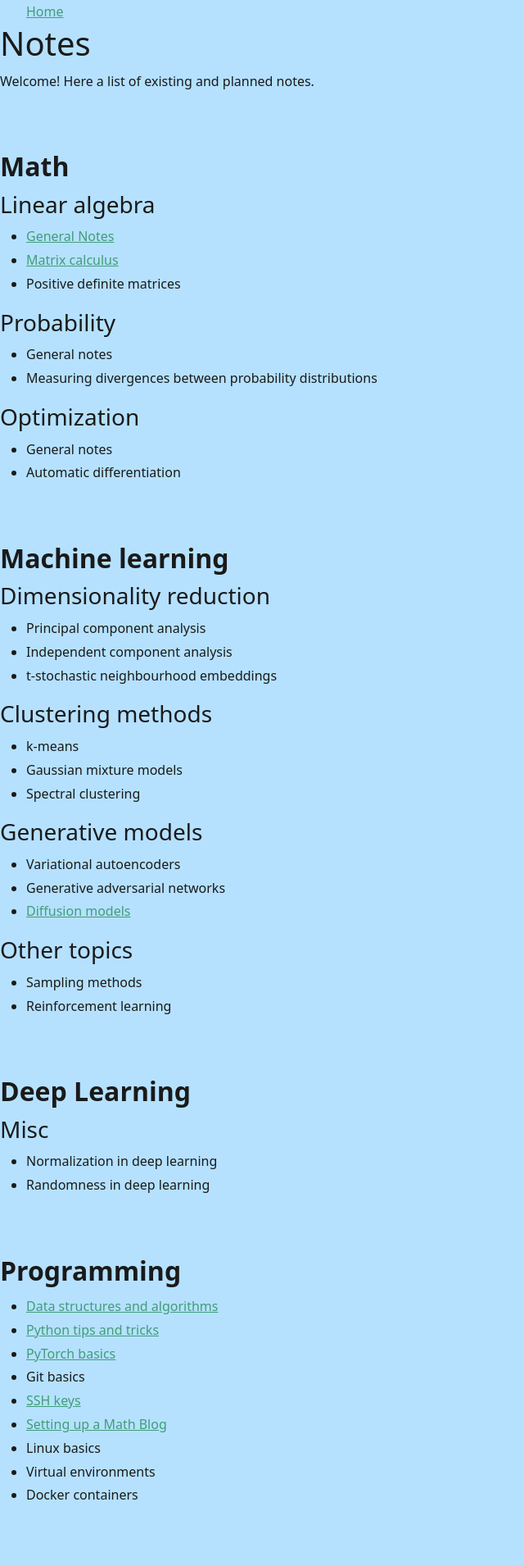
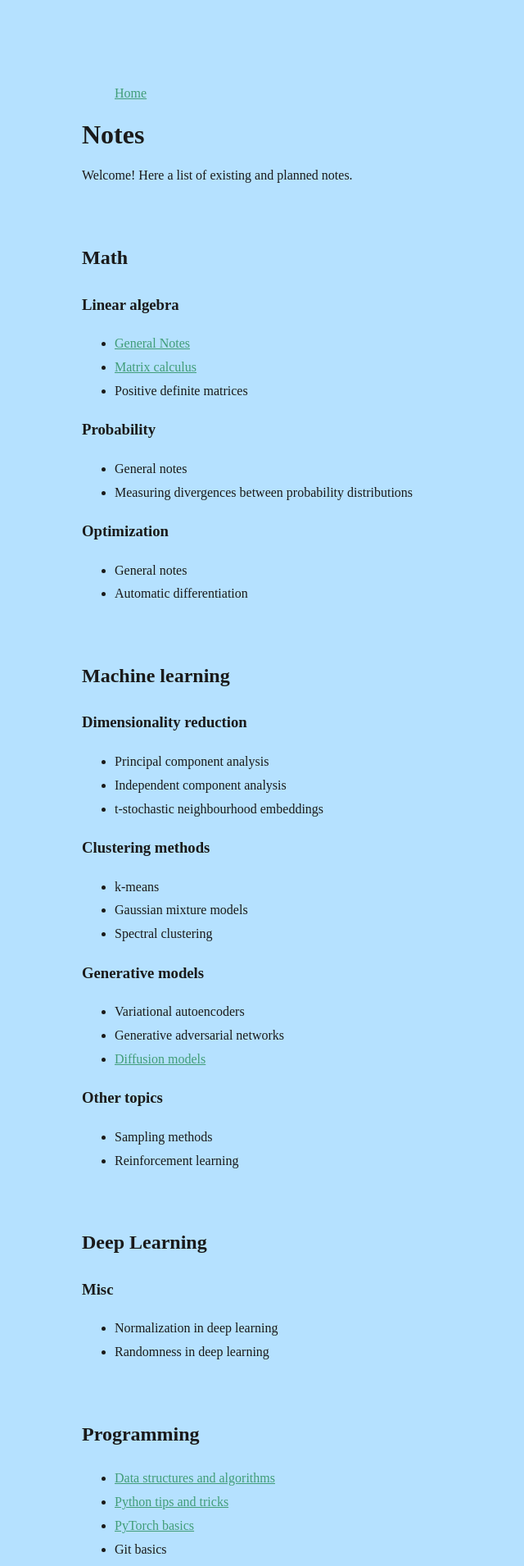
Before and after one commit to neeravkarani/notes, a Jekyll site: the page built from index.md, in a window 1280 px wide. Shown: the top 1910 px of the page at 82% size, without its empty margins (0-640 px from the left). Built offline with Jekyll 4.4.1, drawn with Linux system fonts in a browser that asks for light colours.

Commit message:
copied style from another website.

```diff
--- a/_includes/head.html
+++ b/_includes/head.html
@@ -1,8 +1,8 @@
 <!-- Meta tags, CSS links, and other head elements can go here -->
 <!-- <link rel="stylesheet" href="{{ '/assets/css/main.css' | relative_url }}"> -->
 <!-- Bootstrap -->
-<link href="https://cdn.jsdelivr.net/npm/bootstrap@5.0.2/dist/css/bootstrap.min.css" rel="stylesheet" integrity="sha384-EVSTQN3/azprG1Anm3QDgpJLIm9Nao0Yz1ztcQTwFspd3yD65VohhpuuCOmLASjC" crossorigin="anonymous">
-<script src="https://cdn.jsdelivr.net/npm/bootstrap@5.0.2/dist/js/bootstrap.bundle.min.js" integrity="sha384-MrcW6ZMFYlzcLA8Nl+NtUVF0sA7MsXsP1UyJoMp4YLEuNSfAP+JcXn/tWtIaxVXM" crossorigin="anonymous"></script>
+<!-- <link href="https://cdn.jsdelivr.net/npm/bootstrap@5.0.2/dist/css/bootstrap.min.css" rel="stylesheet" integrity="sha384-EVSTQN3/azprG1Anm3QDgpJLIm9Nao0Yz1ztcQTwFspd3yD65VohhpuuCOmLASjC" crossorigin="anonymous">
+<script src="https://cdn.jsdelivr.net/npm/bootstrap@5.0.2/dist/js/bootstrap.bundle.min.js" integrity="sha384-MrcW6ZMFYlzcLA8Nl+NtUVF0sA7MsXsP1UyJoMp4YLEuNSfAP+JcXn/tWtIaxVXM" crossorigin="anonymous"></script> -->
 <link rel="stylesheet" href="https://cdnjs.cloudflare.com/ajax/libs/font-awesome/4.7.0/css/font-awesome.min.css">
 <link rel="stylesheet" type="text/css" href="style.css?cache=77333914184988801948">
 
--- a/style.css
+++ b/style.css
@@ -5,7 +5,7 @@ body {
     -moz-hyphens: auto;
     -webkit-hyphens: auto;
     hyphens: auto;
-    margin: 100;
+    margin: 100px;
 }
 h2 {
     padding: 10px 0px 10px 0px;
```
Also changed, not shown: _posts/math/2024-06-18-matrix-calculus.md (+0 -4 lines).
